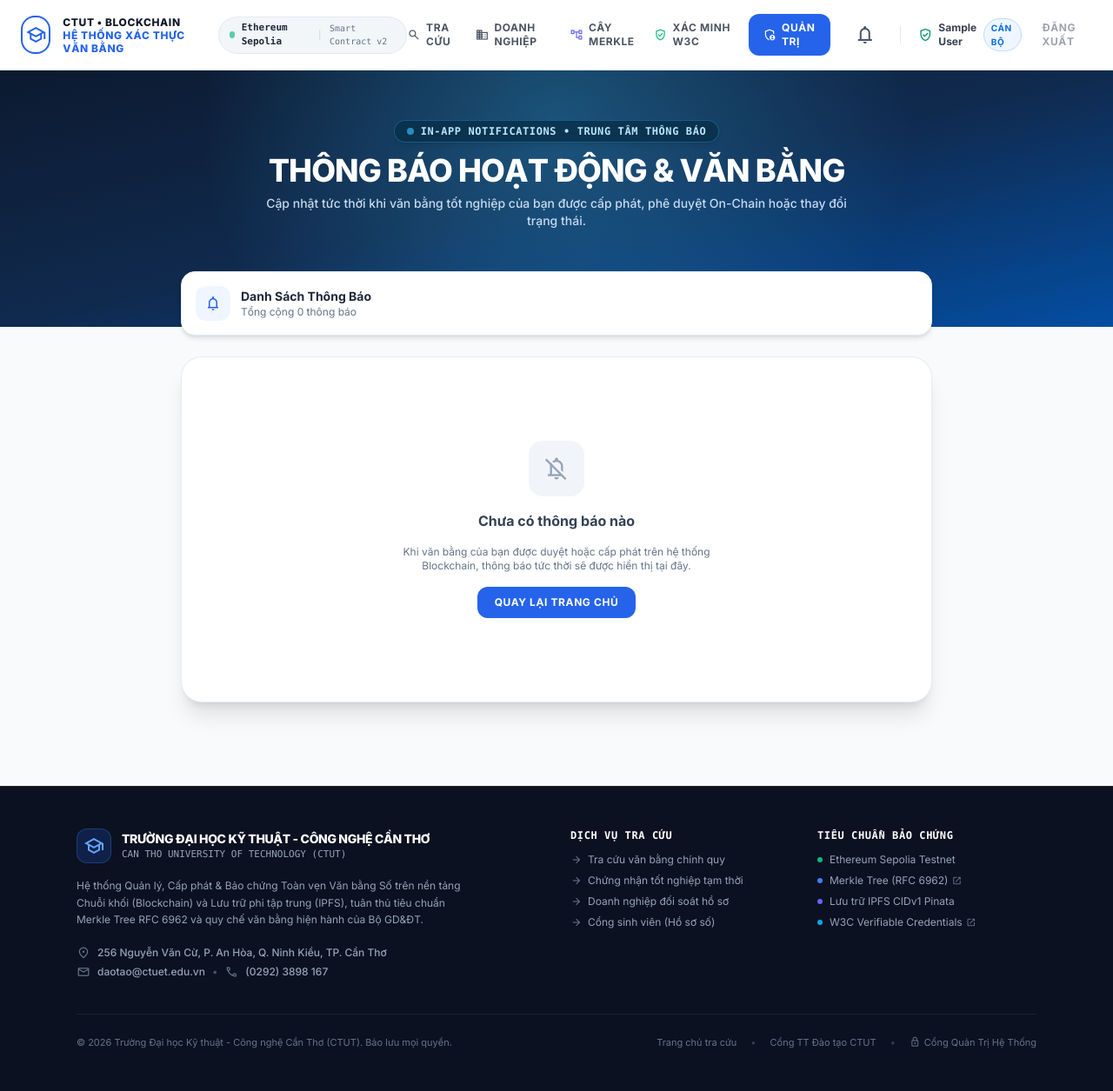
After one commit to vtruongkhuong/HeThongLuuTru_CapPhat_XacMinhVanBang_Blockchain, a Django app: page /notifications/ in a window 1280 px wide. The commit adds this page. Shown: the whole page at 87% size. Run offline with Django 5.2, Linux system fonts and the light colour scheme; the visitor is signed in with stand-in values (Sample User, id 1); parts of the project's set-up code (start-up, migrations or seed data) failed here and were passed over; some libraries are stand-ins or nearby versions.

Commit message:
feat(notifications): add in-app notifications with bell icon, badge, signals and HR history route

```diff
--- /dev/null
+++ b/apps/accounts/context_processors.py
@@ -0,0 +1,16 @@
+def notifications_context(request):
+    """
+    Context processor cung cấp số lượng thông báo chưa đọc và danh sách thông báo mới
+    cho toàn bộ template giao diện (Navbar bell icon).
+    """
+    if hasattr(request, 'user') and request.user.is_authenticated:
+        unread_count = request.user.notifications.filter(is_read=False).count()
+        recent_notifications = request.user.notifications.all()[:5]
+        return {
+            'unread_notifications_count': unread_count,
+            'recent_notifications': recent_notifications,
+        }
+    return {
+        'unread_notifications_count': 0,
+        'recent_notifications': [],
+    }
--- a/apps/accounts/urls.py
+++ b/apps/accounts/urls.py
@@ -11,6 +11,11 @@ urlpatterns = [
     path('logout/', views.logout_view, name='logout'),
     path('profile/', views.profile_view, name='profile'),
     path('password/change/', views.change_password_view, name='change_password'),
+
+    # In-app Notifications
+    path('notifications/', views.notification_list_view, name='notification_list'),
+    path('notifications/<int:pk>/read/', views.notification_mark_read_view, name='notification_mark_read'),
+    path('notifications/read-all/', views.notification_mark_all_read_view, name='notification_mark_all_read'),
 
     # Đăng nhập bằng Ví Web3 MetaMask (SIWE EIP-4361)
     path('web3/nonce/', views.web3_nonce_view, name='web3_nonce'),
--- a/apps/accounts/views.py
+++ b/apps/accounts/views.py
@@ -1,10 +1,11 @@
 from django.contrib.auth import login, logout, update_session_auth_hash, get_user_model
 from django.contrib.auth.decorators import login_required
 from django.contrib import messages
-from django.shortcuts import render, redirect
+from django.shortcuts import render, redirect, get_object_or_404
 from django.urls import reverse_lazy
 from django.contrib.auth.views import LoginView as DjangoLoginView
 
+from .models import Notification
 from .forms import LoginForm, ChangePasswordForm, UserProfileForm, RegisterForm
 
 
@@ -176,3 +177,46 @@ def web3_login_view(request):
 
     except Exception as e:
         return JsonResponse({'success': False, 'error': f'Lỗi xác thực Web3: {str(e)}'}, status=500)
+
+
+# ==========================================
+# IN-APP NOTIFICATIONS (THÔNG BÁO NỘI BỘ)
+# ==========================================
+
+@login_required
+def notification_list_view(request):
+    """
+    [In-app Notification] Hiển thị danh sách thông báo của người dùng hiện tại
+    """
+    notifications = Notification.objects.filter(user=request.user).order_by('-created_at')
+    unread_count = notifications.filter(is_read=False).count()
+    context = {
+        'notifications': notifications,
+        'unread_count': unread_count,
+    }
+    return render(request, 'accounts/notification_list.html', context)
+
+
+@login_required
+def notification_mark_read_view(request, pk):
+    """
+    [In-app Notification] Đánh dấu thông báo đã đọc khi click và chuyển hướng tới liên kết đích
+    """
+    notif = get_object_or_404(Notification, id=pk, user=request.user)
+    if not notif.is_read:
+        notif.is_read = True
+        notif.save(update_fields=['is_read'])
+
+    if notif.link and notif.link.strip():
+        return redirect(notif.link)
+    return redirect('accounts:notification_list')
+
+
+@login_required
+def notification_mark_all_read_view(request):
+    """
+    [In-app Notification] Đánh dấu tất cả thông báo của người dùng là đã đọc
+    """
+    Notification.objects.filter(user=request.user, is_read=False).update(is_read=True)
+    messages.success(request, "Đã đánh dấu tất cả thông báo là đã đọc.")
+    return redirect('accounts:notification_list')
--- a/apps/verification/urls.py
+++ b/apps/verification/urls.py
@@ -10,6 +10,8 @@ urlpatterns = [
     path('doanh-nghiep/', views.employer_batch_verify_view, name='employer_batch_verify'),
     path('doanh-nghiep/lich-su/', views.employer_history_view, name='employer_history'),
     path('doanh-nghiep/lich-su/<str:session_code>/', views.employer_session_detail_view, name='employer_session_detail'),
+    path('employer/history/', views.employer_history_view, name='employer_history_en'),
+    path('employer/history/<str:session_code>/', views.employer_session_detail_view, name='employer_session_detail_en'),
     path('doanh-nghiep/mau-excel/', views.download_employer_sample_excel, name='employer_sample_excel'),
     path('doanh-nghiep/xuat-excel/', views.export_employer_results_excel_view, name='export_employer_results_excel'),
     path('chung-thuc-pdf/<str:degree_id>/', views.download_verification_cert_pdf, name='download_verification_cert_pdf'),
--- a/config/settings/base.py
+++ b/config/settings/base.py
@@ -79,6 +79,7 @@ TEMPLATES = [
                 'django.template.context_processors.request',
                 'django.contrib.auth.context_processors.auth',
                 'django.contrib.messages.context_processors.messages',
+                'apps.accounts.context_processors.notifications_context',
             ],
         },
     },
--- a/config/urls.py
+++ b/config/urls.py
@@ -4,6 +4,7 @@ from django.conf import settings
 from django.conf.urls.static import static
 from apps.verification import views as verification_views
 from apps.blockchain import views as blockchain_views
+from apps.accounts import views as accounts_views
 from apps.core.views import dashboard_view, report_view, custom_404_view, custom_500_view, animate_ui_demo_view
 from apps.reporting import views as reporting_views
 from drf_spectacular.views import SpectacularAPIView, SpectacularSwaggerView
@@ -17,6 +18,11 @@ urlpatterns = [
     path('doanh-nghiep/mau-excel/', verification_views.download_employer_sample_excel, name='employer_sample_excel_root'),
     path('doanh-nghiep/xuat-excel/', verification_views.export_employer_results_excel_view, name='export_employer_excel_root'),
     path('animate-ui/', animate_ui_demo_view, name='animate_ui_demo'),
+
+    # In-app Notifications
+    path('notifications/', accounts_views.notification_list_view, name='notification_list'),
+    path('notifications/<int:pk>/read/', accounts_views.notification_mark_read_view, name='notification_mark_read'),
+    path('notifications/read-all/', accounts_views.notification_mark_all_read_view, name='notification_mark_all_read'),
 
     # Route chuẩn có app_name = 'verification' theo yêu cầu N2
     path('verify/', include('apps.verification.urls')),
--- /dev/null
+++ b/templates/accounts/notification_list.html
@@ -0,0 +1,121 @@
+{% extends 'base.html' %}
+{% load static %}
+
+{% block title %}Thông Báo Hệ Thống - CTUT Blockchain{% endblock %}
+
+{% block content %}
+<div class="w-full relative flex flex-col items-center pb-24 bg-slate-50 min-h-screen">
+
+    <!-- Hero Banner -->
+    <div class="w-full bg-gradient-to-br from-[#0c1a30] via-[#102a4e] to-[#034ea2] pt-14 pb-28 px-4 relative overflow-hidden flex flex-col items-center text-center">
+        <div class="absolute inset-0 pointer-events-none opacity-30 bg-[radial-gradient(circle_at_50%_20%,#38bdf8_0%,transparent_60%)]"></div>
+        <div class="relative z-10 max-w-4xl">
+            <div class="inline-flex items-center gap-2 px-3.5 py-1 rounded-full text-xs font-mono font-bold uppercase tracking-wider text-sky-200 bg-sky-950/80 border border-sky-400/30 mb-3 shadow-md backdrop-blur-md">
+                <span class="w-2 h-2 rounded-full bg-sky-400 animate-pulse"></span>
+                <span>IN-APP NOTIFICATIONS • TRUNG TÂM THÔNG BÁO</span>
+            </div>
+            <h1 class="text-3xl sm:text-4xl font-black text-white tracking-tight uppercase leading-tight">
+                Thông Báo Hoạt Động & Văn Bằng
+            </h1>
+            <p class="text-blue-100/90 text-xs sm:text-sm mt-2 max-w-2xl mx-auto font-medium">
+                Cập nhật tức thời khi văn bằng tốt nghiệp của bạn được cấp phát, phê duyệt On-Chain hoặc thay đổi trạng thái.
+            </p>
+        </div>
+    </div>
+
+    <!-- Main Container -->
+    <div class="max-w-4xl w-full mx-auto px-4 -mt-16 relative z-20 space-y-6">
+
+        <!-- Action bar -->
+        <div class="flex flex-col sm:flex-row items-center justify-between gap-4 bg-white rounded-2xl shadow-md border border-slate-200 p-4">
+            <div class="flex items-center gap-3">
+                <div class="w-10 h-10 rounded-xl bg-blue-50 text-blue-600 flex items-center justify-center font-bold">
+                    <span class="material-symbols-outlined text-xl">notifications</span>
+                </div>
+                <div>
+                    <div class="text-sm font-bold text-slate-800 flex items-center gap-2">
+                        <span>Danh Sách Thông Báo</span>
+                        {% if unread_count > 0 %}
+                        <span class="px-2 py-0.5 rounded-full bg-rose-50 text-rose-600 border border-rose-200 text-xs font-bold animate-pulse">
+                            {{ unread_count }} chưa đọc
+                        </span>
+                        {% endif %}
+                    </div>
+                    <div class="text-xs text-slate-500">Tổng cộng {{ notifications|length }} thông báo</div>
+                </div>
+            </div>
+
+            {% if unread_count > 0 %}
+            <a href="{% url 'accounts:notification_mark_all_read' %}" class="taste-btn px-4 py-2 bg-slate-100 hover:bg-slate-200 text-slate-700 rounded-xl font-bold text-xs uppercase tracking-wider flex items-center gap-1.5 transition-all">
+                <span class="material-symbols-outlined text-[16px]">done_all</span> Đánh dấu tất cả đã đọc
+            </a>
+            {% endif %}
+        </div>
+
+        <!-- Notification List -->
+        <div class="bg-white rounded-3xl shadow-xl border border-slate-200/80 p-6 sm:p-8 space-y-3">
+            {% if notifications %}
+                {% for n in notifications %}
+                <a href="{% url 'accounts:notification_mark_read' n.pk %}" class="block group">
+                    <div class="p-4 rounded-2xl border transition-all taste-card flex items-start gap-4
+                        {% if not n.is_read %}
+                            bg-sky-50/40 border-sky-200 hover:border-sky-300 shadow-xs
+                        {% else %}
+                            bg-white border-slate-100 hover:border-slate-200 hover:bg-slate-50/50
+                        {% endif %}">
+
+                        <!-- Icon Circle -->
+                        <div class="w-11 h-11 rounded-2xl flex items-center justify-center shrink-0
+                            {% if not n.is_read %}
+                                bg-blue-600 text-white shadow-sm shadow-blue-200
+                            {% else %}
+                                bg-slate-100 text-slate-500
+                            {% endif %}">
+                            <span class="material-symbols-outlined text-xl">{{ n.icon|default:"notifications" }}</span>
+                        </div>
+
+                        <!-- Content -->
+                        <div class="flex-1 min-w-0">
+                            <div class="flex items-center justify-between gap-2 mb-1">
+                                <h3 class="text-sm font-bold text-slate-900 group-hover:text-blue-600 transition-colors flex items-center gap-2">
+                                    {{ n.title }}
+                                    {% if not n.is_read %}
+                                    <span class="w-2 h-2 rounded-full bg-rose-500 shrink-0"></span>
+                                    {% endif %}
+                                </h3>
+                                <span class="text-[11px] text-slate-400 font-mono shrink-0">
+                                    {{ n.created_at|date:"H:i - d/m/Y" }}
+                                </span>
+                            </div>
+                            <p class="text-xs text-slate-600 leading-relaxed font-normal">
+                                {{ n.message }}
+                            </p>
+                            {% if n.link %}
+                            <div class="mt-2 flex items-center gap-1 text-[11px] font-bold text-blue-600 group-hover:underline">
+                                <span>Xem chi tiết</span>
+                                <span class="material-symbols-outlined text-[13px]">arrow_forward</span>
+                            </div>
+                            {% endif %}
+                        </div>
+                    </div>
+                </a>
+                {% endfor %}
+            {% else %}
+                <div class="text-center py-16 space-y-4">
+                    <div class="w-16 h-16 rounded-2xl bg-slate-100 text-slate-400 mx-auto flex items-center justify-center">
+                        <span class="material-symbols-outlined text-3xl">notifications_off</span>
+                    </div>
+                    <h3 class="text-base font-bold text-slate-700">Chưa có thông báo nào</h3>
+                    <p class="text-xs text-slate-500 max-w-sm mx-auto">
+                        Khi văn bằng của bạn được duyệt hoặc cấp phát trên hệ thống Blockchain, thông báo tức thời sẽ được hiển thị tại đây.
+                    </p>
+                    <a href="{% url 'landing' %}" class="inline-flex items-center gap-1.5 px-5 py-2.5 bg-blue-600 text-white rounded-xl font-bold text-xs uppercase tracking-wider hover:bg-blue-700 transition-all">
+                        Quay lại trang chủ
+                    </a>
+                </div>
+            {% endif %}
+        </div>
+
+    </div>
+</div>
+{% endblock %}
--- a/templates/base.html
+++ b/templates/base.html
@@ -107,6 +107,20 @@
                         <span class="material-symbols-outlined text-base">admin_panel_settings</span> Quản trị
                     </a>
                 {% endif %}
+
+                <!-- In-app Notification: Bell Icon + Badge -->
+                {% with unread=user.unread_notifications_count %}
+                <div class="relative flex items-center">
+                    <a href="/notifications/" class="relative p-2 text-slate-600 hover:text-blue-600 hover:bg-blue-50/80 rounded-xl transition-all flex items-center justify-center group" title="Thông báo hệ thống">
+                        <span class="material-symbols-outlined text-2xl group-hover:scale-110 transition-transform">notifications</span>
+                        {% if unread > 0 %}
+                            <span class="absolute -top-1 -right-1 bg-rose-500 text-white text-[10px] font-black rounded-full h-4 min-w-[16px] px-1 flex items-center justify-center border-2 border-white shadow-xs animate-pulse">
+                                {{ unread }}
+                            </span>
+                        {% endif %}
+                    </a>
+                </div>
+                {% endwith %}
 
                 <div class="w-px h-5 bg-gray-200"></div>
 
```
Also changed, not shown: apps/accounts/admin.py (+9 -1 lines), apps/accounts/models.py (+43 -0 lines), apps/degrees/signals.py (+32 -0 lines), tests/test_verification.py (+78 -0 lines), apps/accounts/migrations/0006_notification.py (added).
